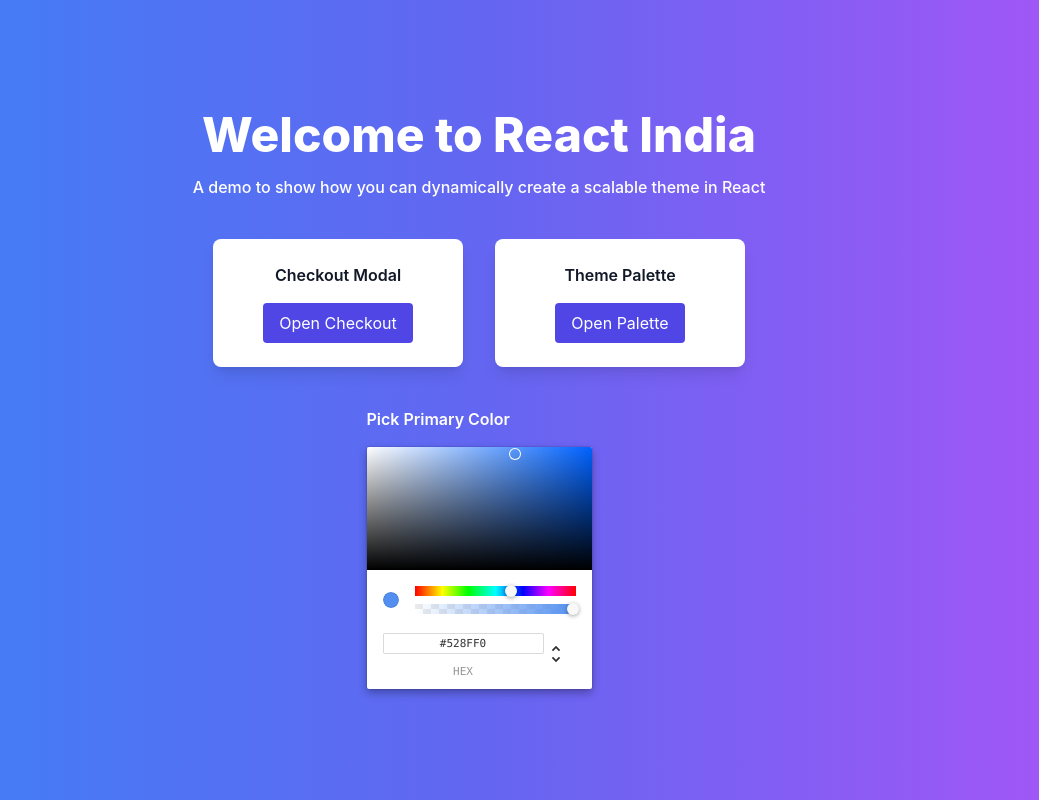
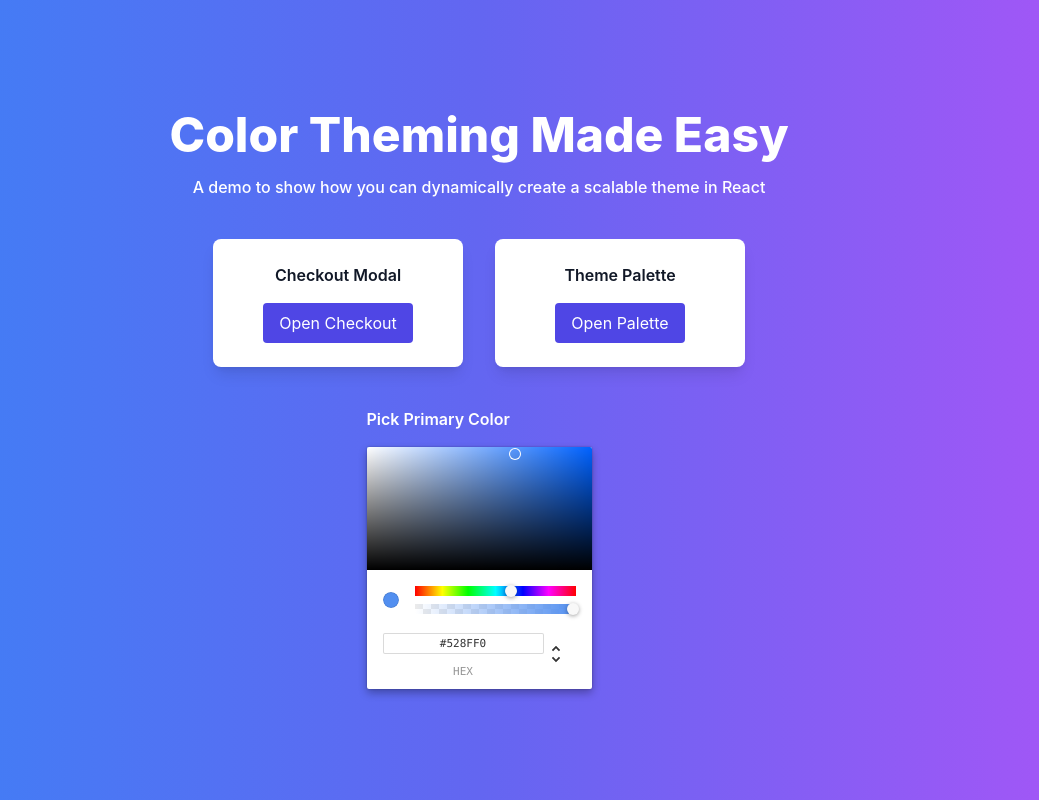
Before and after one commit to smilegupta/theming-made-easy, a React (Vite) app: page / in a window 1280 px wide. Shown: the whole page, without its empty margins (161-1200 px from the left). Built offline with nearby package versions, Linux system fonts and the light colour scheme.

Commit message:
feat: upodated title

```diff
--- a/src/App.jsx
+++ b/src/App.jsx
@@ -32,7 +32,7 @@
 
       {/* Hero Section */}
       <header className="text-center mb-10">
-        <h1 className="text-5xl font-extrabold mb-4">Welcome to React India</h1>
+        <h1 className="text-5xl font-extrabold mb-4">Color Theming Made Easy</h1>
         <p className="text-lg font-medium">
           A demo to show how you can dynamically create a scalable theme in
           React
```
